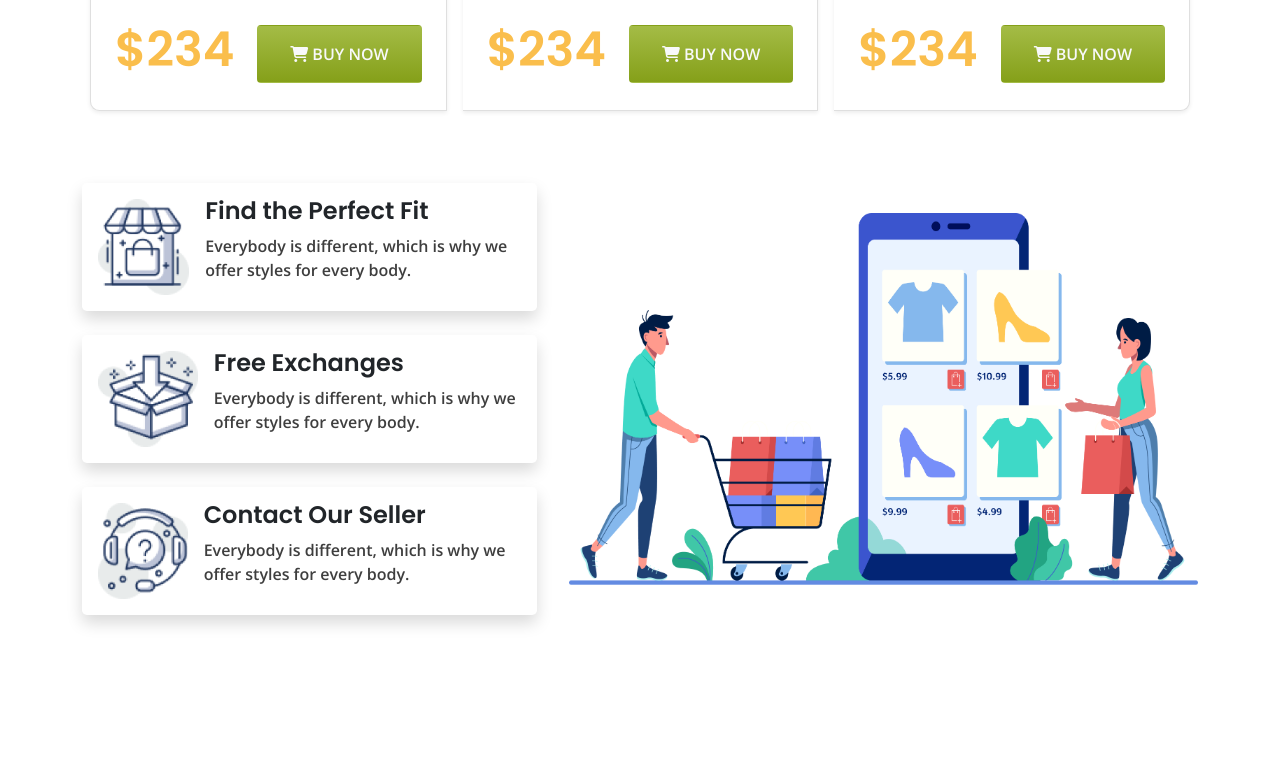
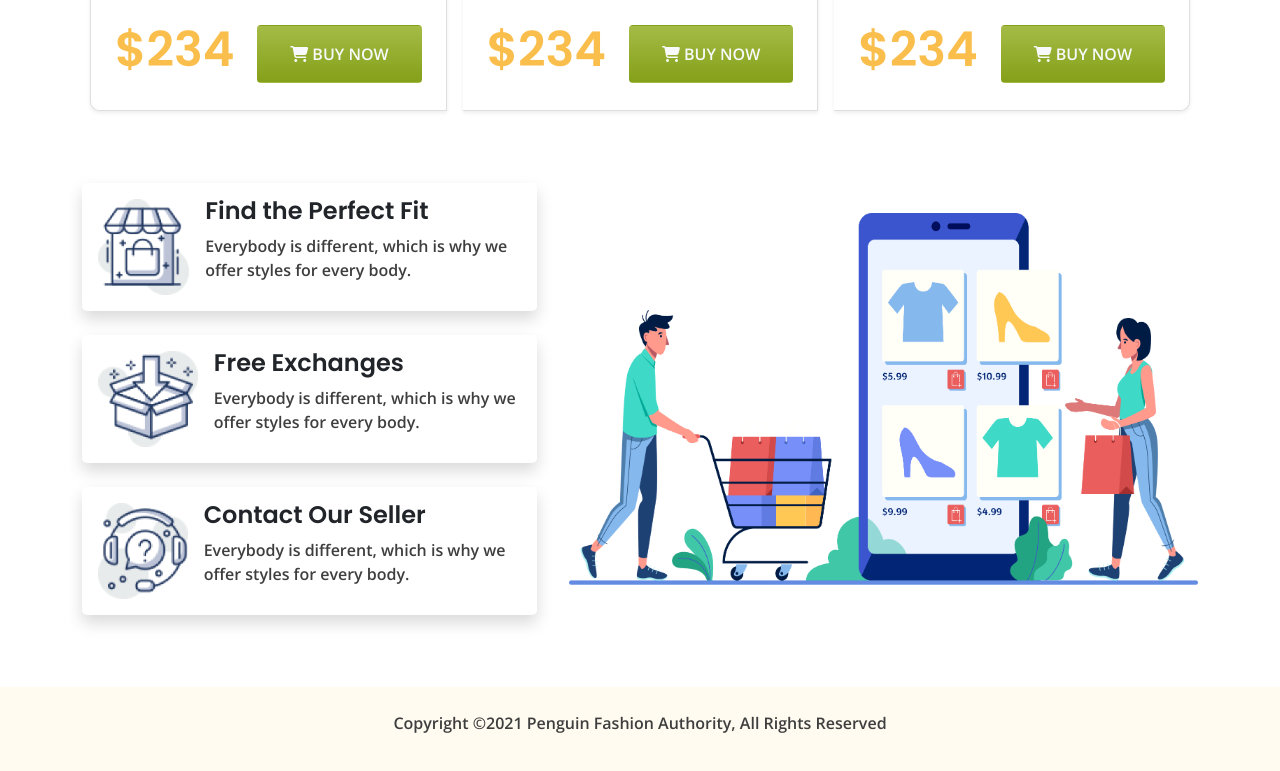
Before and after one commit to mdshakilmia/penguin-fashion, a plain HTML site: page index.html in a window 1280 px wide. Shown: the part 2123-2894 px from the top of the page. Before the commit the page ends 2762 px from the top, so only its background shows below. Drawn offline with nearby package versions, Linux system fonts and the light colour scheme.

Commit message:
penguin-fashion

```diff
--- a/index.html
+++ b/index.html
@@ -233,8 +233,8 @@
   </main>
 
   <!-- ============ FOOTER SECTION =============== -->
-  <footer>
-
+  <footer class="text-center mt-5 w-100 py-4">
+     <p>Copyright &copy;2021 Penguin Fashion Authority, All Rights Reserved</p>
   </footer>
 
   <!-- ============ ALL SCRIPTS FILE =============== -->
--- a/style.css
+++ b/style.css
@@ -212,3 +212,10 @@ nav{
 
 
 /* ================== FOOTER STYLES ==================== */
+
+footer{
+  background-color: var(--frist-color-second);
+}
+footer p {
+  color: var(--text-color);
+}
```
